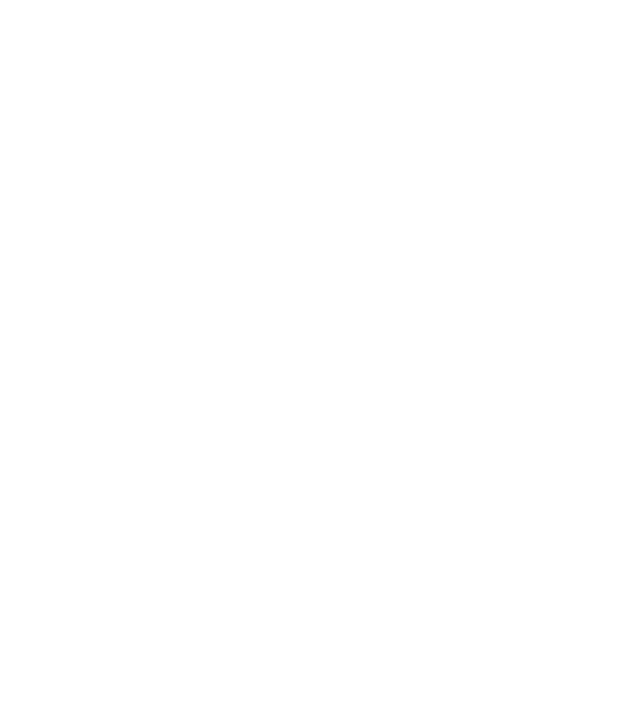
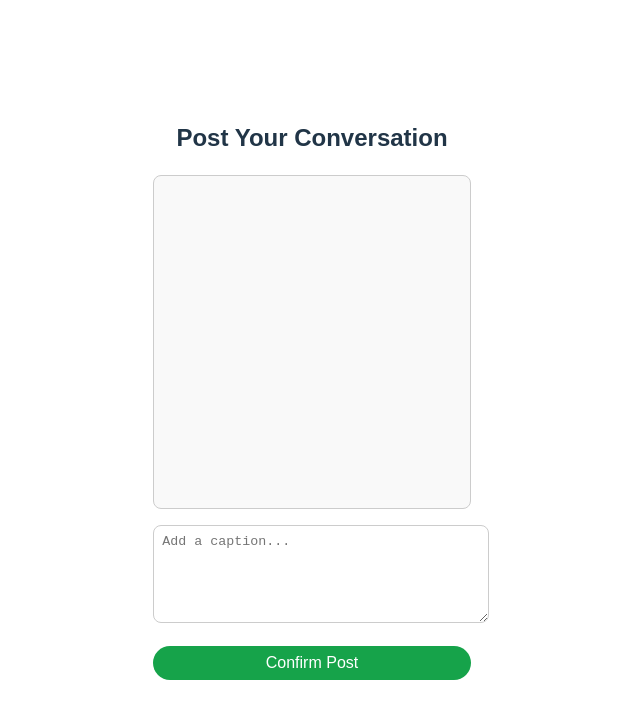
Before and after one commit to ryano245/finwise, a React (Vite) app in the folder frontend/: page /post in a window 1280 px wide. Before the commit this address had no page. Shown: the top 718 px of the page, without its empty margins (328-968 px from the left). Built offline with nearby package versions, Linux system fonts and the light colour scheme.

Commit message:
Basic forum and post feature

```diff
--- a/frontend/src/App.tsx
+++ b/frontend/src/App.tsx
@@ -2,6 +2,8 @@ import React from 'react';
 import { BrowserRouter as Router, Routes, Route, Link} from 'react-router-dom';
 import BudgetTracker from './BudgetTracker';
 import Chatbot from './Chatbot';
+import Post from './Post';
+import Forum from './Forum';
 import './App.css';
 
 const App: React.FC = () => {
@@ -23,6 +25,8 @@ const App: React.FC = () => {
         } />
         <Route path="/budget" element={<BudgetTracker />} />
         <Route path="/chatbot" element={<Chatbot />} />
+        <Route path="/post" element={<Post />} />
+        <Route path="/forum" element={<Forum />} />
       </Routes>
     </Router>
   );
--- a/frontend/src/Chatbot.tsx
+++ b/frontend/src/Chatbot.tsx
@@ -1,15 +1,17 @@
 import { useState } from "react";
-import ReactMarkdown from 'react-markdown';
+import { useNavigate } from "react-router-dom";
+import ReactMarkdown from "react-markdown";
 
-const Chatbot: React.FC = () => {
+const Chat: React.FC = () => {
   const [messages, setMessages] = useState<{ sender: string; text: string }[]>([]);
   const [input, setInput] = useState("");
   const [loading, setLoading] = useState(false);
 
+  const navigate = useNavigate();
+
   const sendMessage = async () => {
     if (!input.trim()) return;
 
-    // Add user message to chat
     const userMessage = { sender: "user", text: input };
     setMessages((prev) => [...prev, userMessage]);
     setInput("");
@@ -26,11 +28,13 @@ const Chatbot: React.FC = () => {
 
       const data = await response.json();
 
-      // Add chatbot reply to chat
       setMessages((prev) => [...prev, { sender: "bot", text: data.reply }]);
     } catch (err) {
       console.error("Error sending message:", err);
-      setMessages((prev) => [...prev, { sender: "bot", text: "Error: failed to get response." }]);
+      setMessages((prev) => [
+        ...prev,
+        { sender: "bot", text: "Error: failed to get response." },
+      ]);
     } finally {
       setLoading(false);
     }
@@ -40,9 +44,16 @@ const Chatbot: React.FC = () => {
     if (e.key === "Enter") sendMessage();
   };
 
+  // Navigate to Post page with conversation
+  const goToPostPage = () => {
+    navigate("/post", { state: { messages } });
+  };
+
   return (
     <div style={{ maxWidth: "500px", margin: "2rem auto", fontFamily: "Arial, sans-serif" }}>
       <h2 style={{ textAlign: "center" }}>Financial Assistant Chatbot</h2>
+
+      {/* Chat Window */}
       <div
         style={{
           border: "1px solid #ccc",
@@ -72,17 +83,18 @@ const Chatbot: React.FC = () => {
                 wordBreak: "break-word",
               }}
             >
-                {msg.sender === "bot" ? (
-                    <ReactMarkdown>{msg.text}</ReactMarkdown>
-                ) : (
-                    msg.text
-                )}
+              {msg.sender === "bot" ? (
+                <ReactMarkdown>{msg.text}</ReactMarkdown>
+              ) : (
+                msg.text
+              )}
             </div>
           </div>
         ))}
         {loading && <div>Bot is typing...</div>}
       </div>
 
+      {/* Input Row */}
       <div style={{ display: "flex", marginTop: "1rem" }}>
         <input
           type="text"
@@ -113,8 +125,27 @@ const Chatbot: React.FC = () => {
           Send
         </button>
       </div>
+
+      {/* Go to Post Page */}
+      {messages.length > 0 && (
+        <button
+          onClick={goToPostPage}
+          style={{
+            marginTop: "1rem",
+            width: "100%",
+            padding: "0.5rem 1rem",
+            borderRadius: "20px",
+            border: "none",
+            backgroundColor: "#16a34a",
+            color: "white",
+            cursor: "pointer",
+          }}
+        >
+          Post Conversation Anonymously
+        </button>
+      )}
     </div>
   );
 };
 
-export default Chatbot;
+export default Chat;
--- /dev/null
+++ b/frontend/src/Forum.tsx
@@ -0,0 +1,74 @@
+import { useEffect, useState } from "react";
+import ReactMarkdown from "react-markdown";
+
+interface Post {
+  id: number;
+  caption: string;
+  conversation: { text: string }[];
+  timestamp: string;
+}
+
+const Forum: React.FC = () => {
+  const [posts, setPosts] = useState<Post[]>([]);
+  const [loading, setLoading] = useState(true);
+
+  useEffect(() => {
+    const fetchPosts = async () => {
+      try {
+        const res = await fetch("http://localhost:5001/api/forum");
+        const data = await res.json();
+        setPosts(data);
+      } catch (err) {
+        console.error("Error fetching forum posts:", err);
+      } finally {
+        setLoading(false);
+      }
+    };
+
+    fetchPosts();
+  }, []);
+
+  if (loading) return <p>Loading posts...</p>;
+
+  return (
+    <div style={{ maxWidth: "700px", margin: "2rem auto", fontFamily: "Arial, sans-serif" }}>
+      <h2 style={{ textAlign: "center" }}>Anonymous Forum</h2>
+
+      {posts.length === 0 && <p>No posts yet.</p>}
+
+      {posts.map((post) => (
+        <div
+          key={post.id}
+          style={{
+            border: "1px solid #ccc",
+            borderRadius: "8px",
+            padding: "1rem",
+            marginBottom: "1rem",
+            backgroundColor: "#f9f9f9",
+          }}
+        >
+          {post.caption && <h4>{post.caption}</h4>}
+
+          {post.conversation.map((msg, idx) => (
+            <div key={idx} style={{ margin: "0.3rem 0", color: "black" }}>
+              <ReactMarkdown
+                components={{
+                  p: ({ children }) => <p style={{ margin: 0, color: "black" }}>{children}</p>,
+                  span: ({ children }) => <span style={{ color: "black" }}>{children}</span>,
+                }}
+              >
+                {msg.text}
+              </ReactMarkdown>
+            </div>
+          ))}
+
+          <small style={{ color: "#555" }}>
+            {new Date(post.timestamp).toLocaleString()}
+          </small>
+        </div>
+      ))}
+    </div>
+  );
+};
+
+export default Forum;
--- /dev/null
+++ b/frontend/src/Post.tsx
@@ -0,0 +1,118 @@
+import { useLocation, useNavigate } from "react-router-dom";
+import { useState } from "react";
+import ReactMarkdown from "react-markdown";
+
+interface Message {
+  sender: string;
+  text: string;
+}
+
+const Post: React.FC = () => {
+  const location = useLocation();
+  const navigate = useNavigate();
+  const { messages } = location.state as { messages: Message[] } || { messages: [] };
+
+  const [caption, setCaption] = useState("");
+  const [loading, setLoading] = useState(false);
+
+  const handlePost = async () => {
+    if (!messages || messages.length === 0) return;
+
+    setLoading(true);
+    try {
+      const response = await fetch("http://localhost:5001/api/confess", {
+        method: "POST",
+        headers: {
+          "Content-Type": "application/json",
+        },
+        body: JSON.stringify({ conversation: messages, caption }),
+      });
+
+      const data = await response.json();
+      alert(data.message || "Conversation posted successfully!");
+
+      // After posting, go back to chat
+      navigate("/forum");
+    } catch (err) {
+      console.error("Error posting confession:", err);
+      alert("Failed to post conversation.");
+    } finally {
+      setLoading(false);
+    }
+  };
+
+  return (
+    <div style={{ maxWidth: "600px", margin: "2rem auto", fontFamily: "Arial, sans-serif" }}>
+      <h2 style={{ textAlign: "center" }}>Post Your Conversation</h2>
+
+      <div
+        style={{
+          border: "1px solid #ccc",
+          borderRadius: "8px",
+          padding: "1rem",
+          height: "300px",
+          overflowY: "auto",
+          backgroundColor: "#f9f9f9",
+          marginBottom: "1rem",
+        }}
+      >
+        {messages.map((msg, index) => (
+          <div
+            key={index}
+            style={{
+              display: "flex",
+              justifyContent: msg.sender === "user" ? "flex-end" : "flex-start",
+              margin: "0.5rem 0",
+            }}
+          >
+            <div
+              style={{
+                backgroundColor: msg.sender === "user" ? "#4f46e5" : "#e5e7eb",
+                color: msg.sender === "user" ? "white" : "black",
+                padding: "0.5rem 1rem",
+                borderRadius: "10px",
+                maxWidth: "70%",
+                wordBreak: "break-word",
+              }}
+            >
+              {msg.sender === "bot" ? <ReactMarkdown>{msg.text}</ReactMarkdown> : msg.text}
+            </div>
+          </div>
+        ))}
+      </div>
+
+      <textarea
+        value={caption}
+        onChange={(e) => setCaption(e.target.value)}
+        placeholder="Add a caption..."
+        style={{
+          width: "100%",
+          height: "80px",
+          padding: "0.5rem",
+          borderRadius: "8px",
+          border: "1px solid #ccc",
+          marginBottom: "1rem",
+          resize: "vertical",
+        }}
+      />
+
+      <button
+        onClick={handlePost}
+        disabled={loading}
+        style={{
+          width: "100%",
+          padding: "0.5rem 1rem",
+          borderRadius: "20px",
+          border: "none",
+          backgroundColor: "#16a34a",
+          color: "white",
+          cursor: "pointer",
+        }}
+      >
+        {loading ? "Posting..." : "Confirm Post"}
+      </button>
+    </div>
+  );
+};
+
+export default Post;
--- /dev/null
+++ b/package.json
@@ -0,0 +1,5 @@
+{
+  "dependencies": {
+    "react-router-dom": "^7.8.0"
+  }
+}
```
Also changed, not shown: 1 other file (tests, documents, lock files or other folders).
